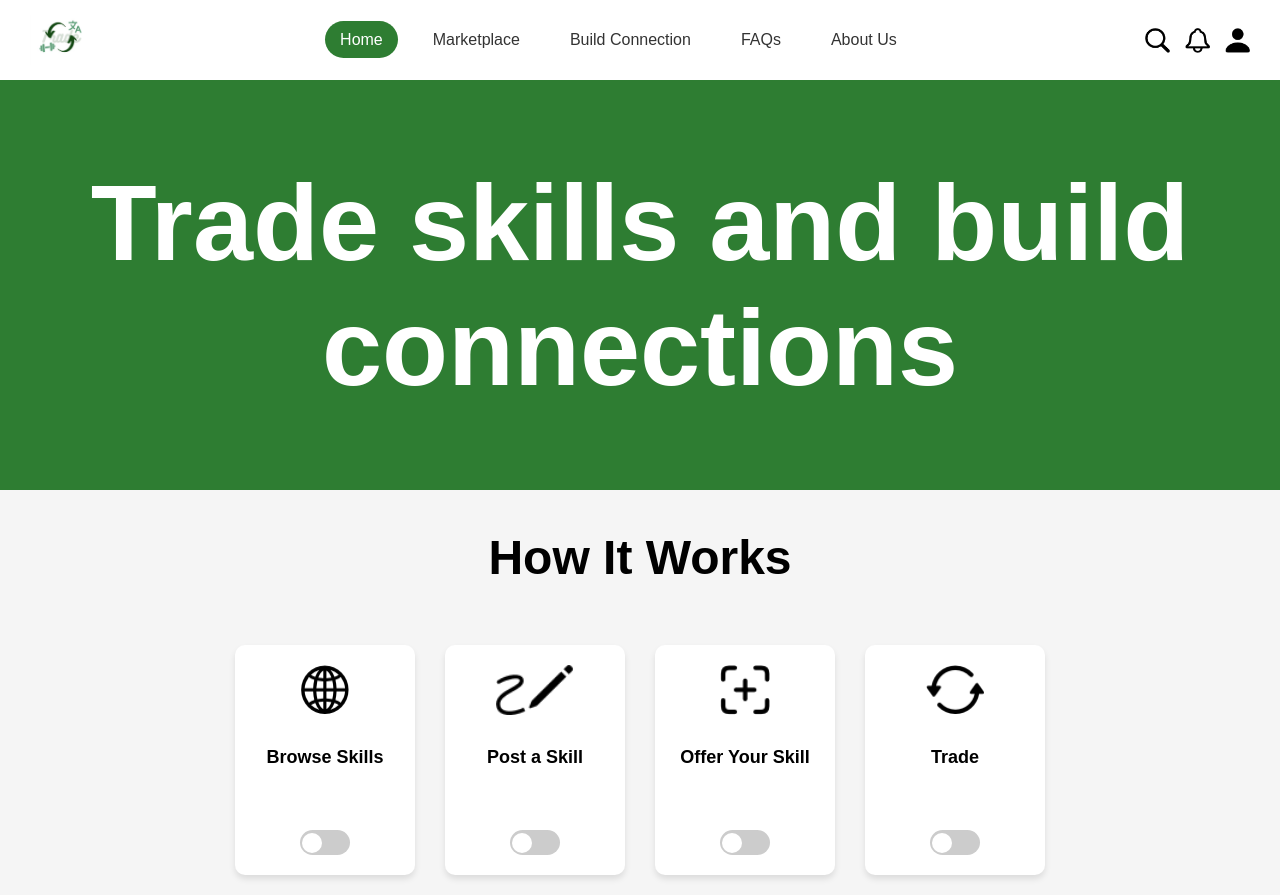
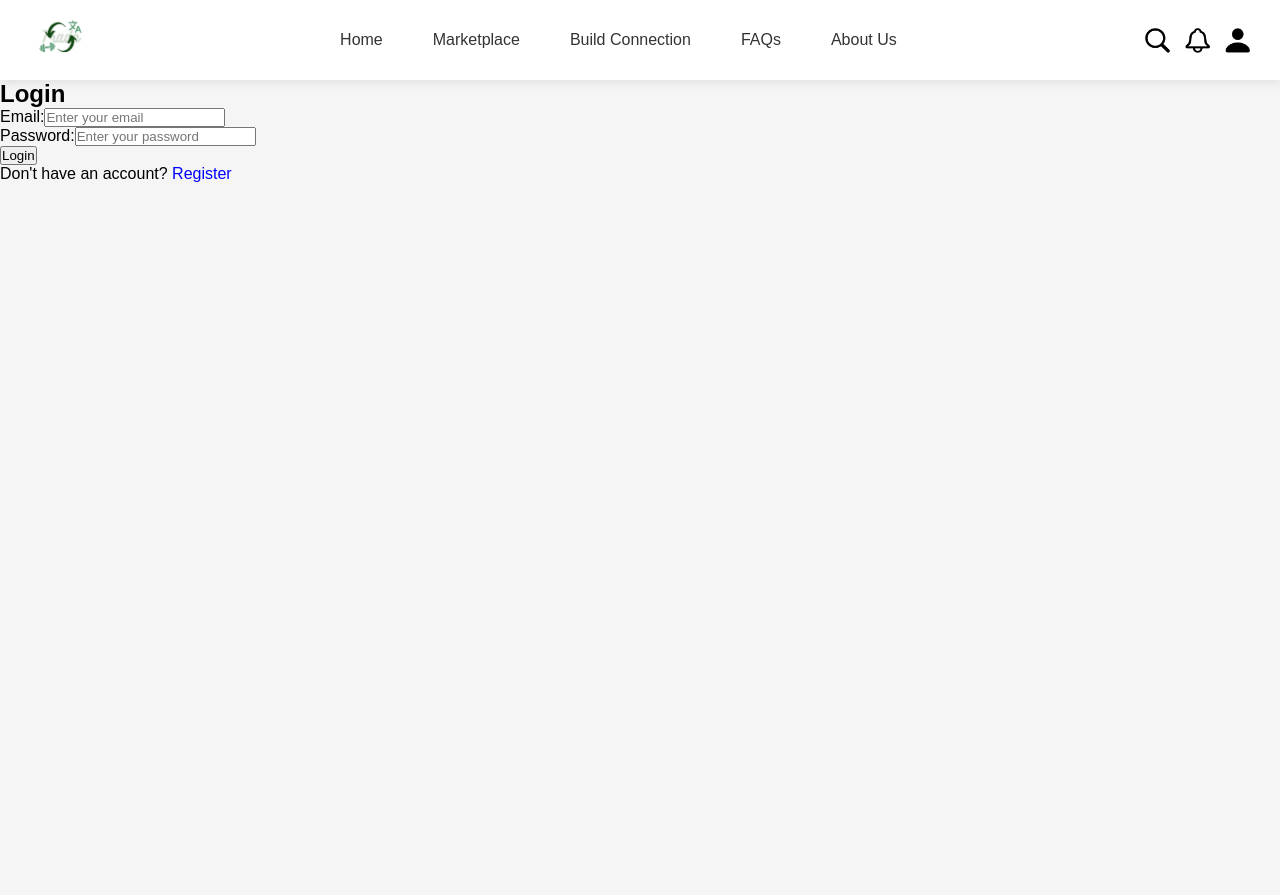
Before and after one commit to dylanlewis12/TradeCircle, a React (Vite) app: page / in a window 1280 px wide. After the commit the page ends 800 px from the top, so only its background shows below. Built offline with nearby package versions, Linux system fonts and the light colour scheme.

Commit message:
Editing App.jsx

```diff
--- a/src/App.jsx
+++ b/src/App.jsx
@@ -16,7 +16,7 @@ function App() {
         </div>
         <ul className="nav-links">
           <li>
-            <NavLink to="/" className={({ isActive }) => isActive ? "active" : ""}>Home</NavLink>
+            <NavLink to="/home" className={({ isActive }) => isActive ? "active" : ""}>Home</NavLink>
           </li>
           <li>
             <NavLink to="/marketplace" className={({ isActive }) => isActive ? "active" : ""}>Marketplace</NavLink>
@@ -41,8 +41,8 @@ function App() {
       {/* Page Content */}
       <main className="page-content">
         <Routes>
-          <Route path="/" element={<HomePage />} />
-          <Route path="/login" element={<Login />} />
+          <Route path="/home" element={<Home />} />
+          <Route path="/" element={<Login />} />
           <Route path="/register" element={<Register />} />
           <Route path="/marketplace" element={<Marketplace />} />
           <Route path="/build" element={<h1>Connect with Others</h1>} />
@@ -54,7 +54,7 @@ function App() {
   );
 }
 
-function HomePage() {
+function Home() {
   return (
     <div>
       <header className="hero">
```
